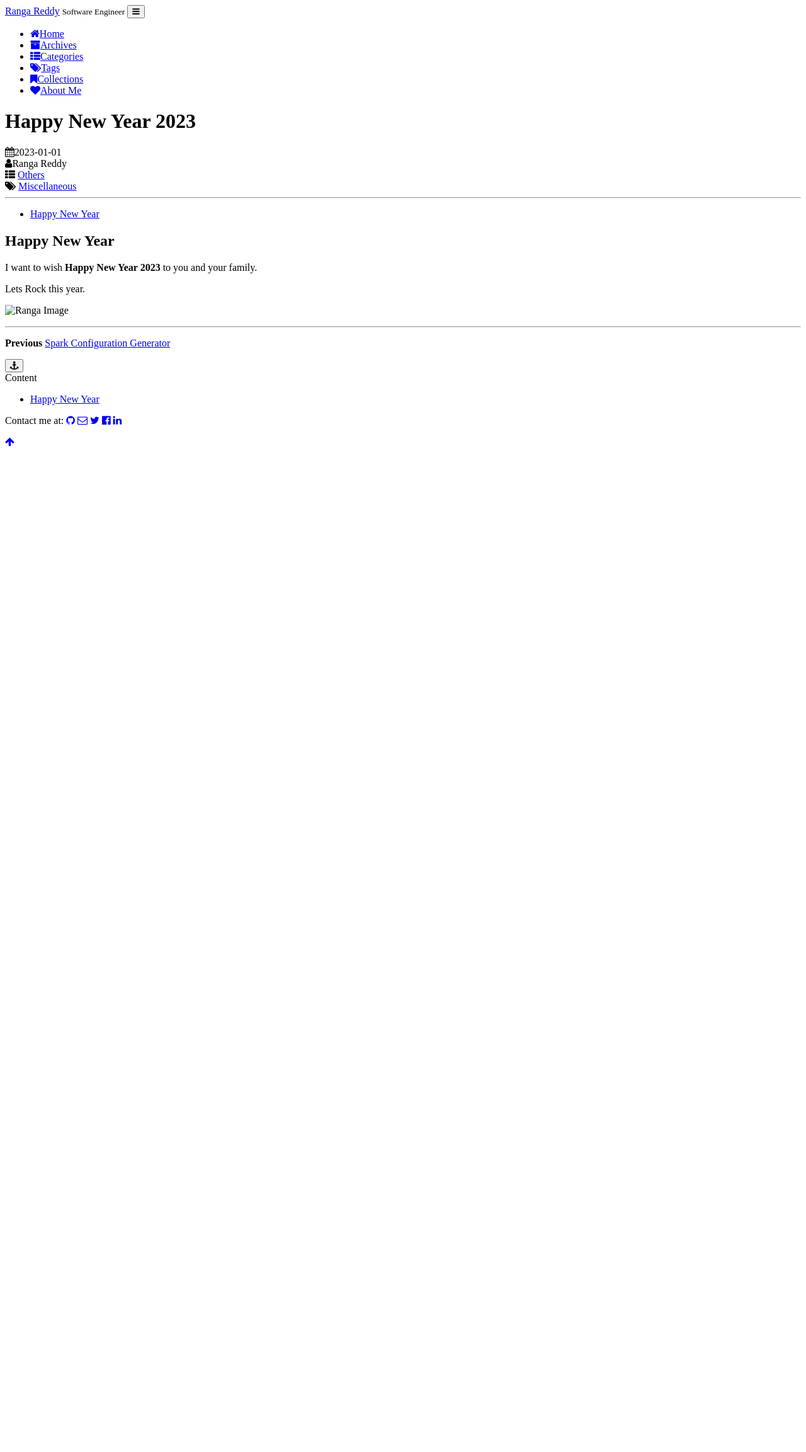
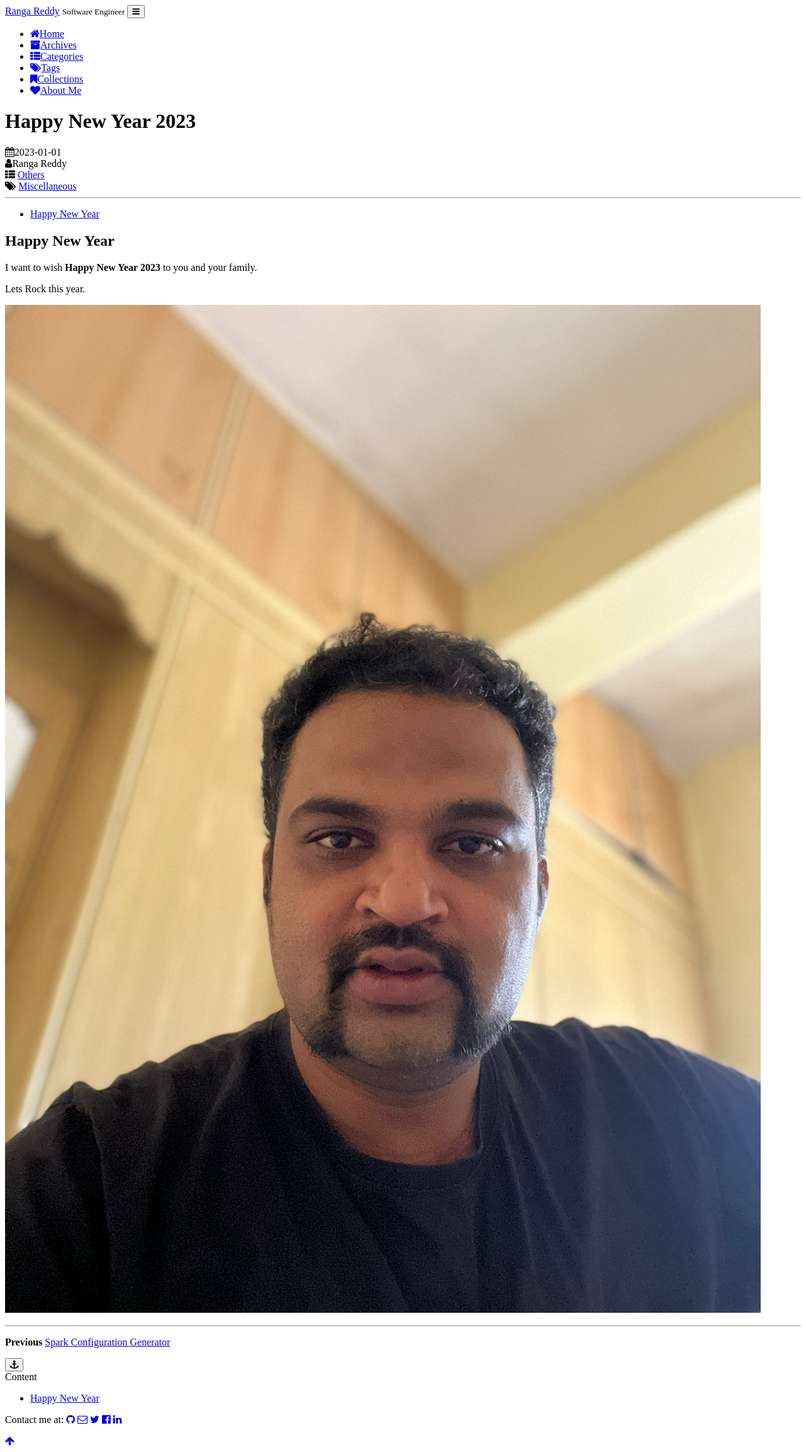
Before and after one commit to rangareddy/rangareddy.github.io, a Jekyll site: the page built from _posts/2023-01-01-HappyNewYear.md, in a window 1280 px wide. Shown: the whole page at 63% size. Built offline with Jekyll 4.4.1, drawn with Linux system fonts in a browser that asks for light colours; comment, search, counter and statistics services are not loaded; a style sheet for code colours, icons or effects is not loaded; before the commit the page ends 900 px from its top, so only the background shows below that.

Commit message:
Fixing the image url

```diff
--- a/_posts/2023-01-01-HappyNewYear.md
+++ b/_posts/2023-01-01-HappyNewYear.md
@@ -15,4 +15,4 @@ I want to wish **Happy New Year 2023** to you and your family.
 
 Lets Rock this year.
 
-![Ranga Image](./images/Ranga_1.jpeg)
+![Ranga Image](https://github.com/rangareddy/rangareddy.github.io/blob/master/_posts/images/Ranga_1.jpeg)
```
